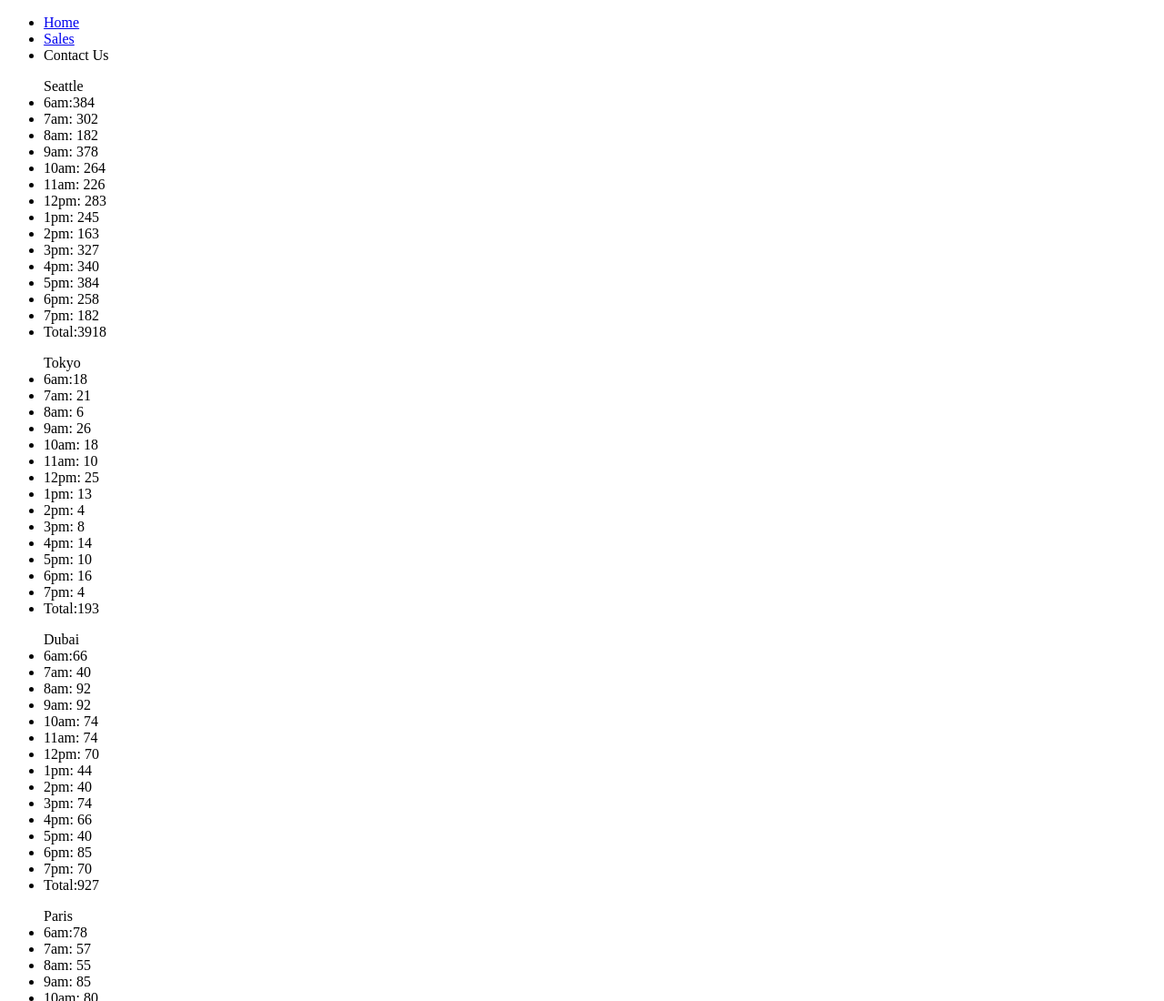
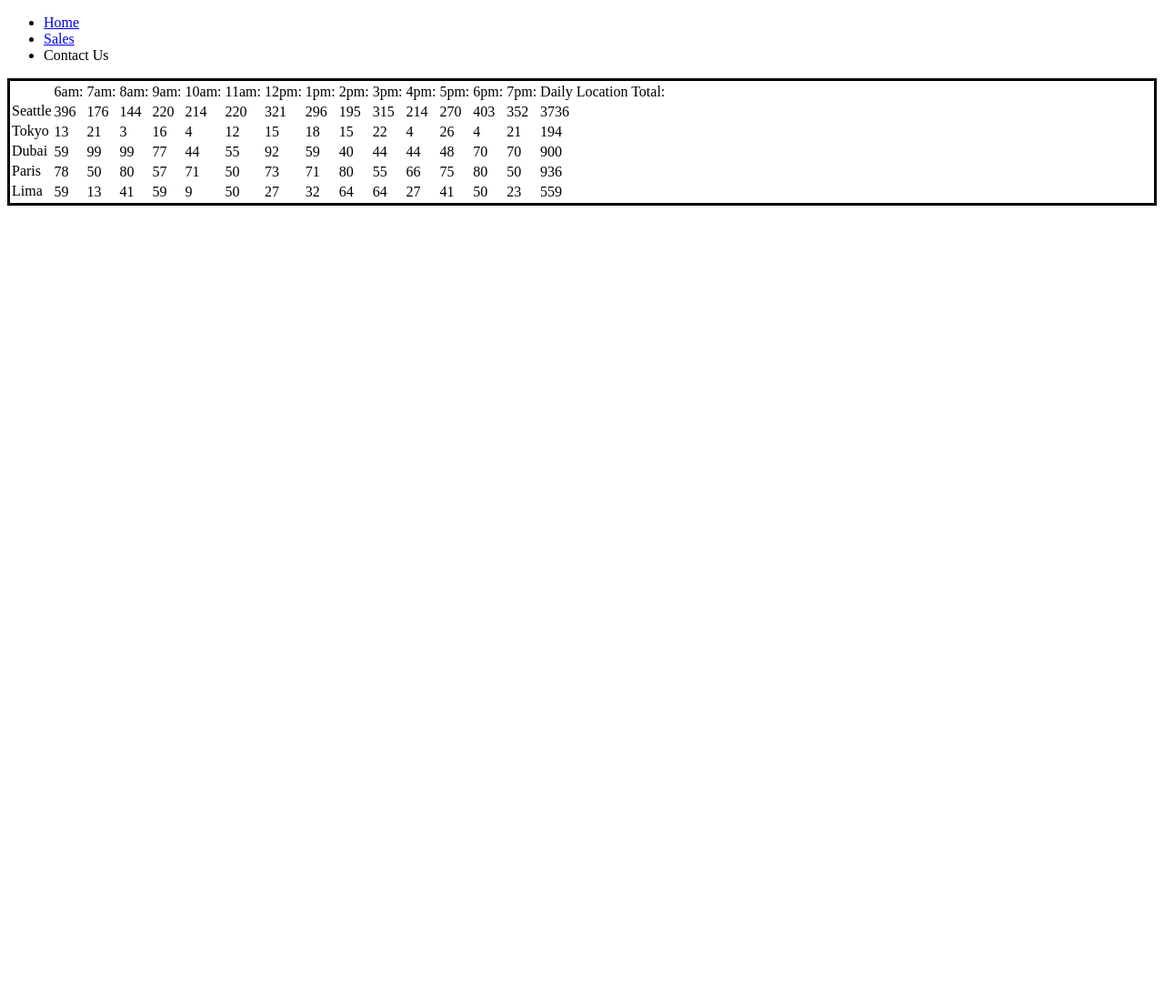
Before and after one commit to ghaithalaydi/cookie-stand, a plain HTML site: page sales.html in a window 1280 px wide. Shown: the top 1100 px of the page at 91% size. After the commit the page ends 800 px from the top, so only its background shows below. Drawn offline with Linux system fonts and the light colour scheme.

Commit message:
90% progress

```diff
--- a/apps.js
+++ b/apps.js
@@ -1,177 +1,4 @@
 'use strict'
-
-var branchOne = {
-    branchLocation: "Seattle",
-    minCustomers: 23,
-    maxCustomers: 65,
-    averCookiesCustomer: 6.3,
-    arrCustomerNumber: [],
-    total: 0,
-    hourlySales: [],
-    numberOfCustomers: function (min, max) {
-        for (var i = 0; i < 14; i++) {
-            branchOne.arrCustomerNumber[i] = Math.floor(Math.random() * (max - min) + min);
-            // console.log(this.arrCustomerNumber[i]);
-        }
-
-    },
-    calculateSales: function () {
-
-        for (var i = 0; i < this.arrCustomerNumber.length; i++) {
-            branchOne.hourlySales[i] = Math.floor(branchOne.arrCustomerNumber[i] * this.averCookiesCustomer);
-            // console.log(this.hourlySales);
-
-
-        }
-    },
-    calculateTotal: function () {
-
-        for (var i = 0; i < this.hourlySales.length; i++) {
-            this.total = this.total + branchOne.hourlySales[i];
-            // console.log(this.total);
-        }
-    }
-};
-branchOne.numberOfCustomers(branchOne.minCustomers,branchOne.maxCustomers);
-branchOne.calculateSales();
-branchOne.calculateTotal();
-var branchTwo = {
-    branchLocation: "Tokyo",
-    minCustomers: 3,
-    maxCustomers: 24,
-    averCookiesCustomer: 1.2,
-    arrCustomerNumber: [],
-    hourlySales: [],
-    total: 0,
-    numberOfCustomers: function (min, max) {
-        for (var i = 0; i < 14; i++) {
-            branchTwo.arrCustomerNumber[i] = Math.floor(Math.random() * (max - min) + min);
-        }
-
-    },
-    calculateSales: function () {
-
-        for (var i = 0; i < this.arrCustomerNumber.length; i++) {
-            branchTwo.hourlySales[i] = Math.floor(branchTwo.arrCustomerNumber[i] * this.averCookiesCustomer);
-            // console.log(this.hourlySales);
-
-
-        }
-    },
-    calculateTotal: function () {
-
-        for (var i = 0; i < this.hourlySales.length; i++) {
-            this.total = this.total + branchTwo.hourlySales[i];
-            // console.log(this.total);
-        }
-    }
-};
-branchTwo.numberOfCustomers(branchTwo.minCustomers,branchTwo.maxCustomers);
-branchTwo.calculateSales();
-branchTwo.calculateTotal();
-var branchThree = {
-    branchLocation: "Dubai",
-    minCustomers: 11,
-    maxCustomers: 28,
-    averCookiesCustomer: 3.7,
-    arrCustomerNumber: [],
-    hourlySales: [],
-    total: 0,
-    numberOfCustomers: function (min, max) {
-        for (var i = 0; i < 14; i++) {
-            branchThree.arrCustomerNumber[i] = Math.floor(Math.random() * (max - min) + min);
-        }
-
-    },
-    calculateSales: function () {
-
-        for (var i = 0; i < this.arrCustomerNumber.length; i++) {
-            branchThree.hourlySales[i] = Math.floor(branchThree.arrCustomerNumber[i] * this.averCookiesCustomer);
-            // console.log(this.hourlySales);
-
-
-        }
-    },
-    calculateTotal: function () {
-
-        for (var i = 0; i < this.hourlySales.length; i++) {
-            this.total = this.total + branchThree.hourlySales[i];
-            // console.log(this.total);
-        }
-    }
-
-};
-branchThree.numberOfCustomers(branchThree.minCustomers,branchThree.maxCustomers);
-branchThree.calculateSales();
-branchThree.calculateTotal();
-var branchFour = {
-    branchLocation: "Paris",
-    minCustomers: 20,
-    maxCustomers: 38,
-    averCookiesCustomer: 2.3,
-    arrCustomerNumber: [],
-    hourlySales: [],
-    total: 0,
-    numberOfCustomers: function (min, max) {
-        for (var i = 0; i < 14; i++) {
-            branchFour.arrCustomerNumber[i] = Math.floor(Math.random() * (max - min) + min);
-        }
-
-    },
-    calculateSales: function () {
-
-        for (var i = 0; i < this.arrCustomerNumber.length; i++) {
-            branchFour.hourlySales[i] = Math.floor(branchFour.arrCustomerNumber[i] * this.averCookiesCustomer);
-            // console.log(this.hourlySales);
-
-
-        }
-    },
-    calculateTotal: function () {
-
-        for (var i = 0; i < this.hourlySales.length; i++) {
-            this.total = this.total + branchFour.hourlySales[i];
-            // console.log(this.total);
-        }
-    }
-};
-branchFour.numberOfCustomers(branchFour.minCustomers,branchFour.maxCustomers);
-branchFour.calculateSales();
-branchFour.calculateTotal();
-var branchFive = {
-    branchLocation: "Lima",
-    minCustomers: 2,
-    maxCustomers: 16,
-    averCookiesCustomer: 4.6,
-    arrCustomerNumber: [],
-    hourlySales: [],
-    total: 0,
-    numberOfCustomers: function (min, max) {
-        for (var i = 0; i < 14; i++) {
-            branchFive.arrCustomerNumber[i] = Math.floor(Math.random() * (max - min) + min);
-            // console.log(this.arrCustomerNumber);
-        }
-
-    },
-    calculateSales: function () {
-
-        for (var i = 0; i < this.arrCustomerNumber.length; i++) {
-            branchFive.hourlySales[i] = Math.floor(branchFive.arrCustomerNumber[i] * this.averCookiesCustomer);
-            console.log(this.hourlySales);
-
-        }
-    },
-    calculateTotal: function () {
-
-        for (var i = 0; i < this.hourlySales.length; i++) {
-            this.total = this.total + branchFive.hourlySales[i];
-            // console.log(this.total);
-        }
-    }
-};
-branchFive.numberOfCustomers(branchFive.minCustomers,branchFive.maxCustomers);
-branchFive.calculateSales();
-branchFive.calculateTotal();
 var workingHours = ['6am:',
     '7am: ',
     '8am: ',
@@ -186,25 +13,91 @@ var workingHours = ['6am:',
     '5pm: ',
     '6pm: ',
     '7pm: ',
-    'Total:'];
+    'Daily Location Total:'];
+//Definition of Constructor
+function Branch(location, min, max, averCookiesPerCustomer,) {
+    this.branchLocation = location;
+    this.minCustomers = min;
+    this.maxCustomers = max;
+    this.averCookiesCustomer = averCookiesPerCustomer;
+    this.arrCustomerNumber = [];
+    this.total = 0;
+    this.arrhourlyCustomerNumberSales = [];
+}
+//Protoype methods
+Branch.prototype.numberOfCustomers = function (min, max) {
+    for (var i = 0; i < 14; i++) {
+        this.arrCustomerNumber[i] = Math.floor(Math.random() * (max - min) + min);
+    }
+}
+Branch.prototype.caculateHourlySales = function () {
+    for (var i = 0; i < 14; i++) {
+        this.arrhourlyCustomerNumberSales[i] = Math.floor(this.arrCustomerNumber[i] * this.averCookiesCustomer);
+    }
+}
+Branch.prototype.caculateTotalSales = function () {
+    for (var i = 0; i < this.arrhourlyCustomerNumberSales.length; i++) {
+        this.total = this.total + this.arrhourlyCustomerNumberSales[i];
+    }
+}
+//Object instance creation
+var branchOne = new Branch("Seattle", 23, 65, 6.3);
+var branchTwo = new Branch("Tokyo", 3, 24, 1.2);
+var branchThree = new Branch("Dubai", 11, 28, 3.7);
+var branchFour = new Branch("Paris", 20, 38, 2.3);
+var branchFive = new Branch("Lima", 2, 16, 4.6);
+
+//function calls :
+branchOne.numberOfCustomers(branchOne.minCustomers, branchOne.maxCustomers);
+branchOne.caculateHourlySales();
+branchOne.caculateTotalSales();
+
+branchTwo.numberOfCustomers(branchTwo.minCustomers, branchTwo.maxCustomers);
+branchTwo.caculateHourlySales();
+branchTwo.caculateTotalSales();
+
+branchThree.numberOfCustomers(branchThree.minCustomers, branchThree.maxCustomers);
+branchThree.caculateHourlySales();
+branchThree.caculateTotalSales();
+
+branchFour.numberOfCustomers(branchFour.minCustomers, branchFour.maxCustomers);
+branchFour.caculateHourlySales();
+branchFour.caculateTotalSales();
+
+branchFive.numberOfCustomers(branchFive.minCustomers, branchFive.maxCustomers);
+branchFive.caculateHourlySales();
+branchFive.caculateTotalSales();
+
+var grandparentElement = document.getElementById("body-tag");
+var parentElement=document.createElement("table");
+grandparentElement.appendChild(parentElement);
+var headerRow= document.createElement("tr");
+parentElement.appendChild(headerRow);
+var firstbox =document.createElement("td");
+firstbox.textContent= "";
+headerRow.appendChild(firstbox);
+for(var x=0;x<workingHours.length;x++){
+    var box=[];
+     box[x] =document.createElement("td");
+     box[x].textContent= workingHours[x];
+     headerRow.appendChild(box[x])
+
+}
 var branchArray = [branchOne, branchTwo, branchThree, branchFour, branchFive];
-var parentElement = document.getElementById("body-tag");
-var arrOfList = [];
-var arrOfItem = [];
+var branchRows =[];
+var totalArray=[];
+for (var x=0;x<5;x++){
+    branchRows[x]=document.createElement("tr");
+    branchRows[x].textContent= branchArray[x].branchLocation
+    parentElement.appendChild(branchRows[x]);
+    for(var i=0;i<14;i++){
+        var rowBox = [];
+        rowBox[i]=document.createElement("td");
+        rowBox[i].textContent=branchArray[x].arrhourlyCustomerNumberSales[i];
+        branchRows[x].appendChild(rowBox[i]);
 
-for (var x = 0; x < 5; x++) {
-    arrOfList[x] = document.createElement("ul");
-    parentElement.appendChild(arrOfList[x]);
-    arrOfList[x].textContent = branchArray[x].branchLocation;
-    var arrOfItem = [];
-    for (var index = 0; index < 15; index++) {
-        arrOfItem[index] = document.createElement('li');
-        arrOfItem[index].textContent = workingHours[index] + branchArray[x].hourlySales[index];
-        arrOfList[x].appendChild(arrOfItem[index]);
-        if (index== 14){
-            arrOfItem[index].textContent= workingHours[index] + branchArray[x].total;
-            arrOfList[x].appendChild(arrOfItem[index]);
-        }
     }
-
-};
+    totalArray[x]=document.createElement("td");
+    totalArray[x].textContent=branchArray[x].total;
+    branchRows[x].appendChild(totalArray[x]);
+}
--- a/sales.html
+++ b/sales.html
@@ -1,11 +1,13 @@
 <!DOCTYPE html>
 <html lang="en">
+
 <head>
     <meta charset="UTF-8">
     <meta name="viewport" content="width=device-width, initial-scale=1.0">
     <title>Sales Page</title>
 </head>
-<body id="body-tag">
+
+<body >
     <nav>
         <ul>
             <li><a href="http://127.0.0.1:5501/index.html">Home</a></li>
@@ -13,7 +15,9 @@
             <li>Contact Us</li>
         </ul>
     </nav>
+    <div id="body-tag" style="border-style:solid" ></div>
 
-<script src="apps.js"></script>
+    <script src="apps.js"></script>
 </body>
+
 </html>
```
Also changed, not shown: index.html (+1 -1 lines).
